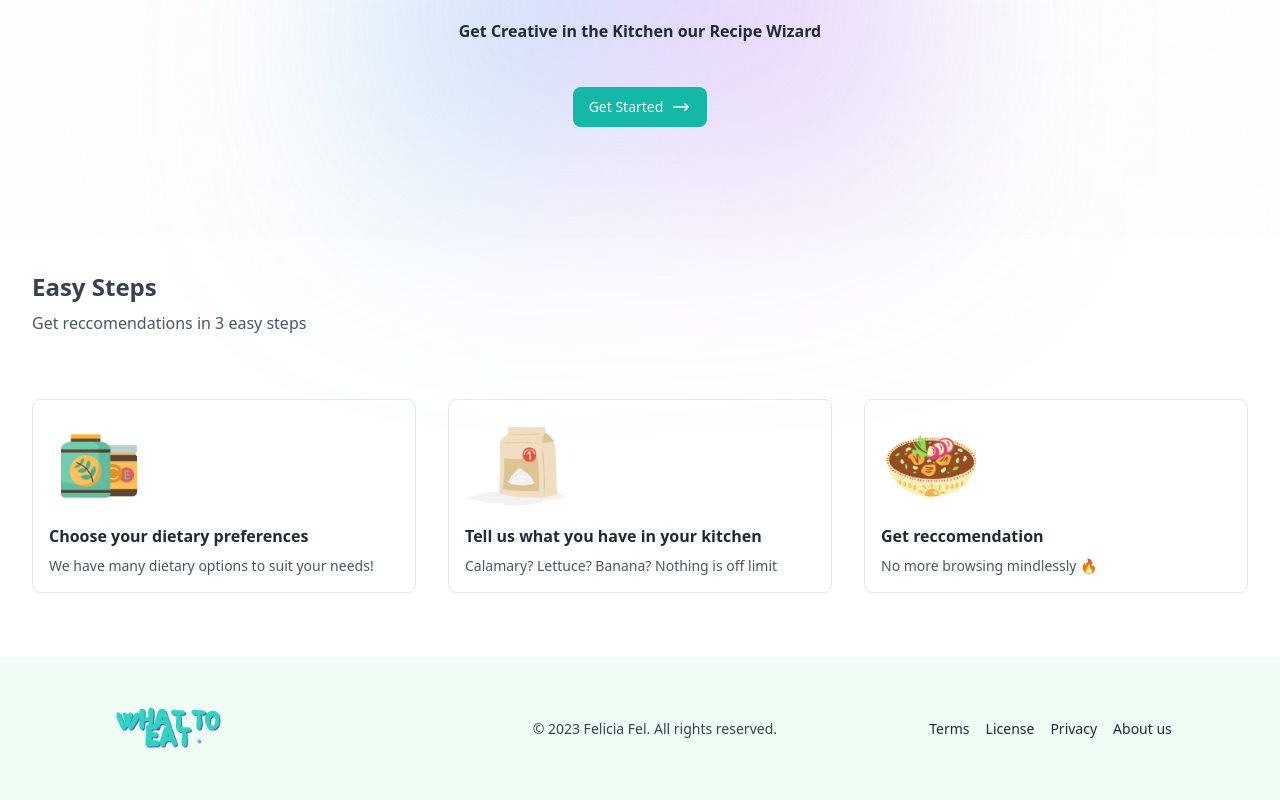
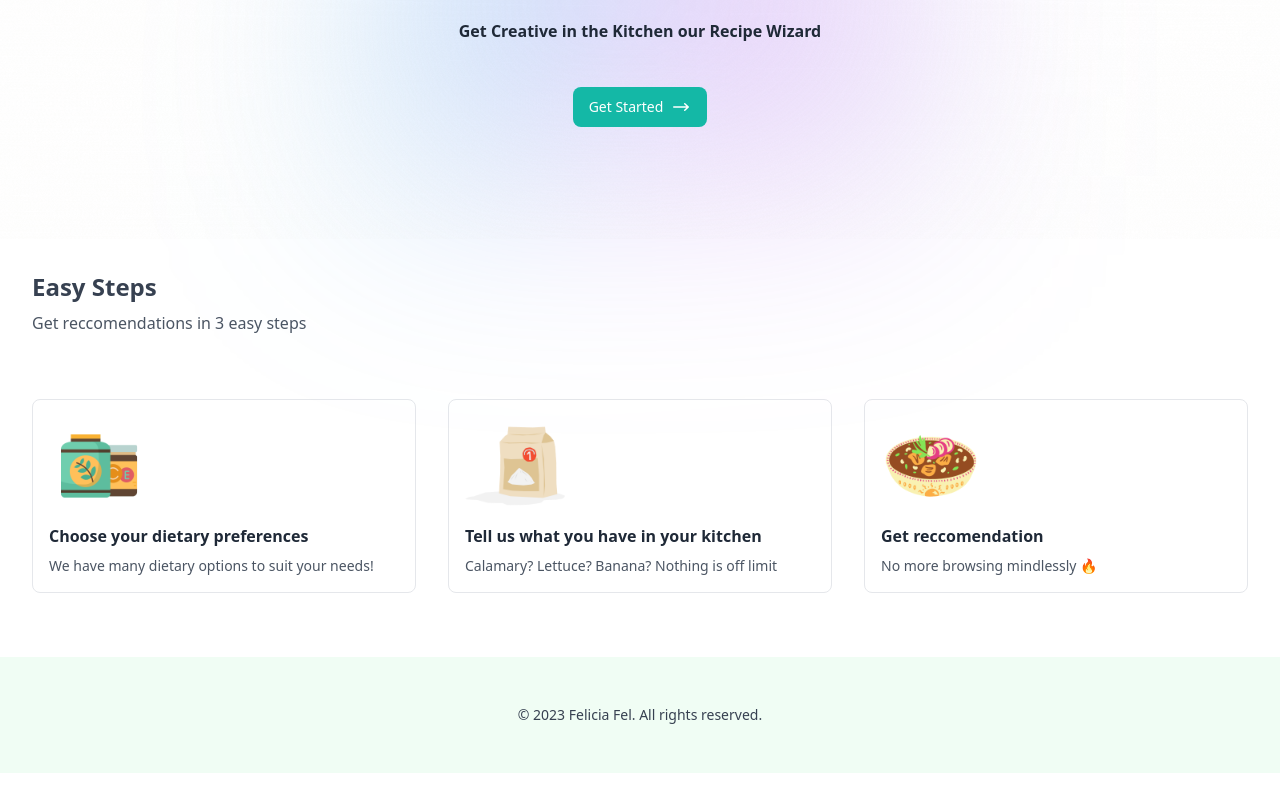
Before and after one commit to applescan/what-to-eat, a Next.js app: page / in a window 1280 px wide. Shown: the part 316-1116 px from the top of the page. After the commit the page ends 1089 px from the top, so only its background shows below. Built offline with nearby package versions, Linux system fonts and the light colour scheme.

Commit message:
Added loading animation

```diff
--- a/components/Footer.tsx
+++ b/components/Footer.tsx
@@ -3,47 +3,47 @@ import Logo from "../public/logo.png"
 
 export default function Footer() : JSX.Element {
 
-    interface NavigationItem {
-        href: string;
-        name: string;
-        id: number;
-    }
+    // interface NavigationItem {
+    //     href: string;
+    //     name: string;
+    //     id: number;
+    // }
 
-    const footerNavs: NavigationItem[] = [
-        {
-            href: 'javascript:void()',
-            name: 'Terms',
-            id: 1
-        },
-        {
-            href: 'javascript:void()',
-            name: 'License',
-            id: 2
-        },
-        {
-            href: 'javascript:void()',
-            name: 'Privacy',
-            id: 3
-        },
-        {
-            href: 'javascript:void()',
-            name: 'About us',
-            id: 4
-        }
-    ]
+    // const footerNavs: NavigationItem[] = [
+    //     {
+    //         href: 'javascript:void()',
+    //         name: 'Terms',
+    //         id: 1
+    //     },
+    //     {
+    //         href: 'javascript:void()',
+    //         name: 'License',
+    //         id: 2
+    //     },
+    //     {
+    //         href: 'javascript:void()',
+    //         name: 'Privacy',
+    //         id: 3
+    //     },
+    //     {
+    //         href: 'javascript:void()',
+    //         name: 'About us',
+    //         id: 4
+    //     }
+    // ]
     return (
         <footer className=" bg-green-50">
             <div className="max-w-screen-xl mx-auto px-10 text-gray-700 md:px-8 text-sm">
-                <div className=" py-12 items-center justify-around  sm:flex">
-                    <Image
+                <div className=" py-12 items-center justify-center  sm:flex">
+                    {/* <Image
                         src={Logo}
                         width={120}
                         height={50}
                         alt="logo"
-                    />
+                    /> */}
                    <br></br>
                     <p>© 2023 Felicia Fel. All rights reserved.</p>
-                    <ul className="flex flex-wrap items-center gap-4 mt-6 sm:text-sm sm:mt-0">
+                    {/* <ul className="flex flex-wrap items-center gap-4 mt-6 sm:text-sm sm:mt-0">
                         {
                             footerNavs.map((item) => (
                                 <li key={item.id} className="text-gray-800 hover:text-gray-500 duration-150 text-center">
@@ -53,7 +53,7 @@ export default function Footer() : JSX.Element {
                                 </li>
                             ))
                         }
-                    </ul>
+                    </ul> */}
                 </div>
             </div>
         </footer>
--- a/components/Form/MultiStepForm.tsx
+++ b/components/Form/MultiStepForm.tsx
@@ -10,8 +10,6 @@ type FormValues = {
     pantry: boolean | null;
 };
 
-
-
 const MultiStepForm = () => {
     const [formValues, setFormValues] = useState<FormValues>({
         dietary: "",
@@ -21,7 +19,6 @@ const MultiStepForm = () => {
 
     //to change the form questions and stepper number
     const [step, setStep] = useState<number>(1);
-    const [transitionState, setTransitionState] = useState<boolean>(false);
     const router = useRouter();
 
 
@@ -67,19 +64,11 @@ const MultiStepForm = () => {
     };
 
     const handleNextClick = () => {
-        setTransitionState(true);
-        setTimeout(() => {
             setStep(step + 1);
-            setTransitionState(false);
-        }, 500);
     };
 
     const handlePrevClick = () => {
-        setTransitionState(true);
-        setTimeout(() => {
             setStep(step - 1);
-            setTransitionState(false);
-        }, 500);
     };
 
     return (
@@ -96,7 +85,7 @@ const MultiStepForm = () => {
                 </div>
 
                 <form onSubmit={handleFormSubmit} className="pt-28 pb-20">
-                    <div className={`transition ${transitionState ? 'fade-out' : ''}`}>
+                    <div>
                         {step === 1 && (
                             <div className=" font-semibold text-xl mx-auto">
                                 <label>
@@ -128,7 +117,7 @@ const MultiStepForm = () => {
                             </div>
                         )}
                     </div>
-                    <div className={`transition ${transitionState ? 'fade-out' : ''}`}>
+                    <div>
                         {step === 2 && (
                             <div className=" font-semibold text-xl mx-auto">
                                 <label>
@@ -141,6 +130,7 @@ const MultiStepForm = () => {
                                         name="ingredients"
                                         value={formValues.ingredients}
                                         onChange={handleInputChange}
+                                        spellCheck="true"
                                         required
                                     />
                                 </label>
@@ -152,7 +142,7 @@ const MultiStepForm = () => {
                             </div>
                         )}
                     </div>
-                    <div className={`transition ${transitionState ? 'fade-out' : ''}`}>
+                    <div>
                         {step === 3 && (
                             <div className=" font-semibold text-xl mx-auto form-step">
 
--- /dev/null
+++ b/components/Loading.tsx
@@ -0,0 +1,14 @@
+import React from 'react'
+
+export default function Loading() {
+  return (
+      <div className="load-wrapp">
+        <div className="load-1">
+          <div className="line"></div>
+          <div className="line"></div>
+          <div className="line"></div>
+          <h1 className='text-xl text-gray-700 font-bold mx-auto pb-14'>Loading...</h1>
+        </div>
+      </div>
+  )
+}
--- a/components/Snackbar.tsx
+++ b/components/Snackbar.tsx
@@ -8,7 +8,7 @@ type SnackbarProps = {
 
 const Snackbar: FC<SnackbarProps> = ({ message, link }) => {
     return (
-        <div className="flex flex-row pl-4 py-2 gap-2 items-center border rounded-lg shadow overflow-hidden border-indigo-400">
+        <div className="flex flex-row pl-4 my-28 py-2 gap-2 items-center border rounded-lg shadow overflow-hidden border-indigo-400">
             <span className="flex-shrink-0 inline-flex mx-3 item-center justify-center leading-none rounded-full bg-teal-400 ">
                 <svg xmlns="http://www.w3.org/2000/svg" viewBox="0 0 20 20" fill="white" className="h-8 w-8">
                     <path fillRule="evenodd" d="M18 10a8 8 0 11-16 0 8 8 0 0116 0zm-7 4a1 1 0 11-2 0 1 1 0 012 0zm-1-9a1 1 0 00-1 1v4a1 1 0 102 0V6a1 1 0 00-1-1z" clipRule="evenodd"></path>
--- a/package.json
+++ b/package.json
@@ -13,6 +13,7 @@
     "@types/react": "18.0.29",
     "@types/react-dom": "18.0.11",
     "axios": "^1.3.4",
+    "compromise": "^14.8.2",
     "eslint": "8.36.0",
     "eslint-config-next": "13.2.4",
     "next": "13.2.4",
@@ -21,6 +22,7 @@
     "typescript": "5.0.2"
   },
   "devDependencies": {
+    "@types/natural": "^5.1.2",
     "autoprefixer": "^10.4.14",
     "postcss": "^8.4.21",
     "tailwindcss": "^3.2.7"
--- a/pages/recipes.tsx
+++ b/pages/recipes.tsx
@@ -28,6 +28,7 @@ export default function Recipes() {
 
     const [snackbarOpen, setSnackbarOpen] = useState(false)
     const [error, setError] = useState("")
+    const [loading, setLoading] = useState(false)
 
     useEffect(() => {
         // Retrieve form data from local storage
@@ -40,11 +41,6 @@ export default function Recipes() {
             }
         }
 
-        if (!formValues) {
-            // Handle case where formData is not found
-            return;
-        }
-
         // Update dietary requirement text
         const dietaryText = formValues.dietary == " " ? "No dietary requirement" : formValues.dietary;
         setDiet({ ...formValues, dietary: dietaryText });
@@ -52,7 +48,7 @@ export default function Recipes() {
         // Make API call to Spoonacular
         const fetchRecipes = async () => {
             const res = await Axios.get(
-                `https://api.spoonacular.com/recipes/complexSearch?query=${formValues.ingredients}&cuisine=${formValues.dietary}&diet=${formValues.pantry}&apiKey=${process.env.NEXT_PUBLIC_SPOONACULAR_API_KEY}`
+                `https://api.spoonacular.com/recipes/complexSearch?query=${formValues.ingredients}&cuisine=${formValues.dietary}&diet=${formValues.pantry}&apiKey=${process.env.NEXT_PUBLIC_SPOONACULAR_API_KEY}&number=9`
             );
 
 
@@ -87,7 +83,7 @@ export default function Recipes() {
 
 
     return (
-        <section className="py-14 px-10 md:px-8 bg-[url('../public/background-3.png')] bg-contain bg-no-repeat">
+        <div className="py-14 px-10 md:px-8 bg-[url('../public/background-3.png')] bg-contain bg-no-repeat">
             <div className="max-w-screen-xl mx-auto px-4  text-gray-600 md:px-8">
                 <div className="relative max-w-2xl mx-auto sm:text-center">
                     <div className="space-y-5 max-w-4xl mx-auto text-center">
@@ -121,11 +117,11 @@ export default function Recipes() {
                         ))}
                     </ul>
                 </div>
-                <button className="mx-auto flex justify-center gap-x-2 py-2.5 px-10 w-full text-sm text-white font-medium bg-teal-400 hover:bg-teal-500 active:bg-teal-600 duration-150 rounded-lg sm:mt-0 sm:w-1/4">
-                    <Link href={{ pathname: "/get-started" }}>
+                <div className='mx-auto flex justify-center w-1/2'>
+                    <Link className="mx-auto flex justify-center gap-x-2 py-2.5 px-10 w-full text-sm text-white font-medium bg-teal-400 hover:bg-teal-500 active:bg-teal-600 duration-150 rounded-lg sm:mt-0 sm:w-1/4" href={{ pathname: "/get-started" }}>
                         Back </Link>
-                </button>
+                </div>
             </div>
-        </section>
+        </div>
     )
 }
--- a/pages/recipes/[id].tsx
+++ b/pages/recipes/[id].tsx
@@ -2,6 +2,7 @@ import { GetStaticProps, GetStaticPaths } from 'next';
 import Axios from "axios";
 import Link from "next/link";
 import Image from 'next/image';
+import Loading from '@/components/Loading';
 
 interface RecipeProps {
     title: string;
@@ -39,7 +40,7 @@ interface RecipePageProps {
 export const getStaticPaths: GetStaticPaths = async () => {
     // Fetch recipe IDs
     const res = await Axios.get(
-        `https://api.spoonacular.com/recipes/complexSearch?apiKey=${process.env.NEXT_PUBLIC_SPOONACULAR_API_KEY}&number=10`
+        `https://api.spoonacular.com/recipes/complexSearch?apiKey=${process.env.NEXT_PUBLIC_SPOONACULAR_API_KEY}&number=9`
     );
 
     const recipeIds = res.data.results.map((recipe: any) => recipe.id);
@@ -59,6 +60,7 @@ export const getStaticProps: GetStaticProps<RecipePageProps, { id: string }> = a
         `https://api.spoonacular.com/recipes/${params!.id}/information?apiKey=${process.env.NEXT_PUBLIC_SPOONACULAR_API_KEY}`
     );
 
+    try {
         const recipe: RecipeProps = {
             title: res.data.title,
             image: res.data.image,
@@ -70,7 +72,7 @@ export const getStaticProps: GetStaticProps<RecipePageProps, { id: string }> = a
             cuisines: res.data.cuisines,
             diets: res.data.diets,
             instructions: res.data.instructions,
-        extendedIngredients: res.data.extendedIngredients
+            extendedIngredients: res.data.extendedIngredients,
         };
 
         return {
@@ -79,11 +81,23 @@ export const getStaticProps: GetStaticProps<RecipePageProps, { id: string }> = a
             },
             revalidate: 1,
         };
-
+    } catch (error) {
+        return {
+            notFound: true, // set notFound to true
+        };
     }
+};
 
 
 const RecipePage = ({ recipe }: RecipePageProps) => {
+    if (!recipe) {
+        return (
+            <div className="flex h-screen justify-center items-center">
+                <Loading></Loading>
+            </div>
+        );
+    }
+
     return (
         <div className="bg-[url('../public/background-4.png')] bg-contain bg-no-repeat">
             <div className="max-w-2xl py-16 mx-auto space-y-12 px-10 md:px-8">
@@ -160,10 +174,8 @@ const RecipePage = ({ recipe }: RecipePageProps) => {
                         )}
                     </div>
                     <div className='mt-12'>
-                        <button className="mx-auto flex justify-center gap-x-2 py-2 px-10 w-full text-sm text-white font-medium bg-teal-400 hover:bg-teal-500 active:bg-teal-600 duration-150 rounded-lg sm:mt-0 sm:w-1/4">
-                            <Link href={{ pathname: "/recipes" }}>
+                        <Link className="mx-auto flex justify-center gap-x-2 py-2 px-10 w-full text-sm text-white font-medium bg-teal-400 hover:bg-teal-500 active:bg-teal-600 duration-150 rounded-lg sm:mt-0 sm:w-1/4" href={{ pathname: "/recipes" }}>
                             Back </Link>
-                        </button>
                     </div>
                 </div>
             </div>
--- a/styles/globals.css
+++ b/styles/globals.css
@@ -28,11 +28,53 @@ a {
   text-decoration: none;
 }
 
-.transition {
-  opacity: 1;
-  transition: opacity 0.5s ease-in-out;
+/* loading page animation */
+
+.load-wrapp {
+  text-align: center;
+  display: flex;
+  align-items: center;
+  justify-content: center;
+  background-color: #fff;
+  height: 100vh;
 }
 
-.fade-out {
-  opacity: 0;
+.load-wrapp:last-child {
+  margin-right: 0;
 }
+
+.line {
+  display: inline-block;
+  width: 15px;
+  height: 15px;
+  border-radius: 15px;
+  background-image: linear-gradient(180deg, #6366f1, #14b8a6);
+}
+
+/* Animate the loading css
+------------------------ */
+.load-1 .line:nth-last-child(1) {
+  animation: loadingA 1.5s 1s infinite;
+}
+
+.load-1 .line:nth-last-child(2) {
+  animation: loadingA 1.5s 0.5s infinite;
+}
+
+.load-1 .line:nth-last-child(3) {
+  animation: loadingA 1.5s 0s infinite;
+}
+
+@keyframes loadingA {
+  0% {
+    height: 15px;
+  }
+
+  50% {
+    height: 35px;
+  }
+
+  100% {
+    height: 15px;
+  }
+}
```
Also changed, not shown: 1 other file (tests, documents, lock files or other folders). Lines whose indentation alone changed are shown as unchanged.
